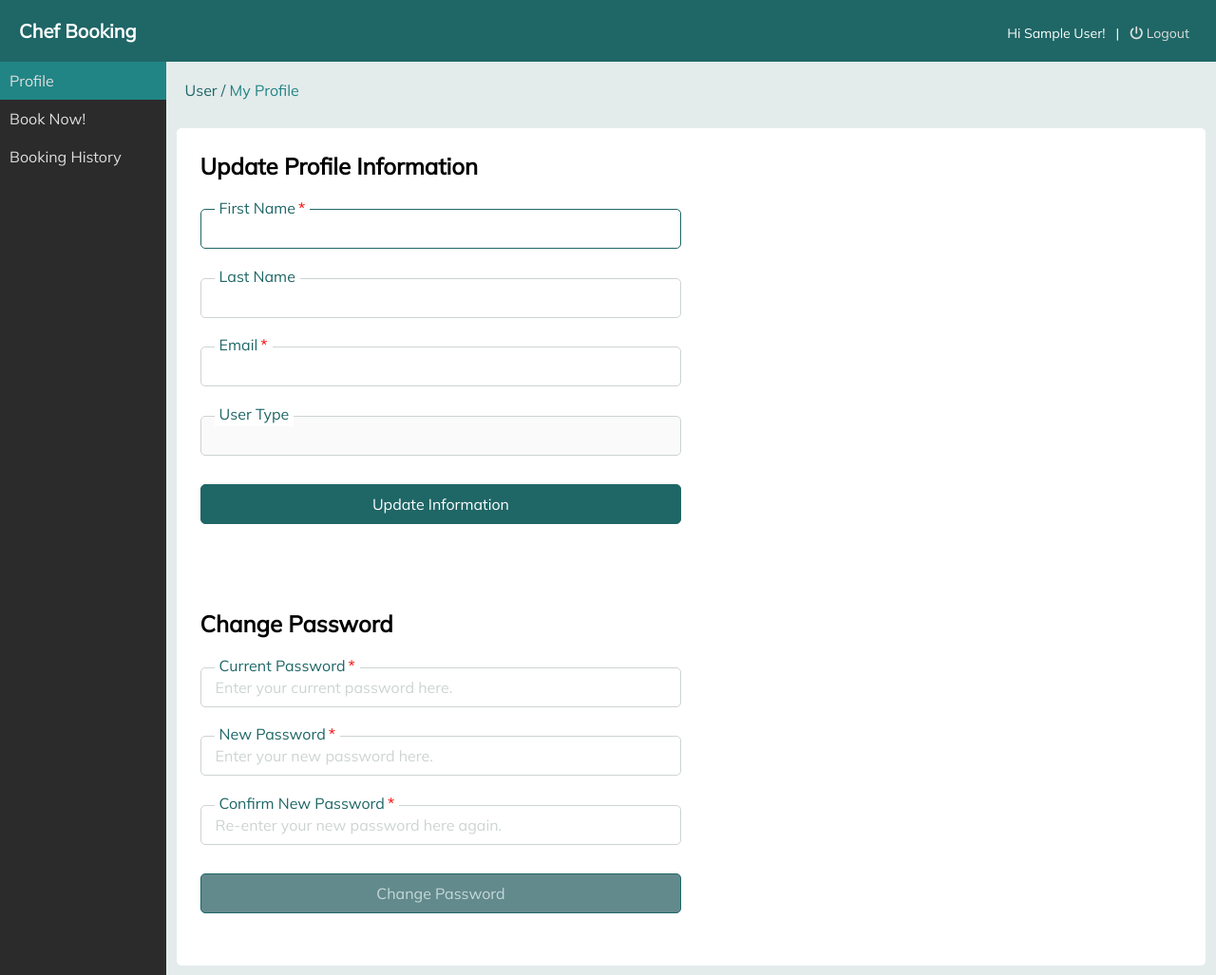
After one commit to ameyGaonkar/bookingSystem, a PHP site: page /customer-profile.php in a window 1280 px wide. The commit adds this page. Shown: the whole page at 95% size. Run offline with PHP 8.4, Linux system fonts and the light colour scheme; the visitor is signed in with stand-in values (Sample User, id 1); data that the repository does not hold is empty.

Commit message:
Profile Update

```diff
--- a/booking-history.php
+++ b/booking-history.php
@@ -34,7 +34,7 @@
 
 		<!-- Side - Navbar -->
 		<div class="side-nav">
-			<a href="#">Profile</a>
+			<a href="customer-profile.php">Profile</a>
 			<a href="booking.php">Book Now!</a>
 			<a class="side-nav-active" href="booking-history.php">Booking History</a>
 		</div>
--- a/booking.php
+++ b/booking.php
@@ -27,7 +27,7 @@
 
 		<!-- Side - Navbar -->
 		<div class="side-nav">
-			<a href="#">Profile</a>
+			<a href="customer-profile.php">Profile</a>
 			<a class="side-nav-active" href="booking.php">Book Now!</a>
 			<a href="booking-history.php">Booking History</a>
 		</div>
--- a/chefDashboard.php
+++ b/chefDashboard.php
@@ -34,7 +34,7 @@
 
 		<!-- Side - Navbar -->
 		<div class="side-nav">
-			<a href="booking.html">Profile</a>
+			<a href="profile.php">Profile</a>
 			<a class="side-nav-active" href="chefDashboard.php">Bookings</a>
 		</div>
 
--- a/css/style.css
+++ b/css/style.css
@@ -95,7 +95,7 @@
 	color: #fff;
 }
 
-.input-group input[type="submit"][disabled]{
+.input-group input[type="submit"][disabled], input[type="button"][disabled]{
 	background-color: #628a8c;
 	color: #c7d8d9;
 }
@@ -303,3 +303,11 @@
 	color: #ec8e00;
 	font-weight: bold;
 }
+
+
+/* Profile page styling */
+
+.profile-form{
+	padding: 10px;
+	flex-basis: 50%;
+}
--- /dev/null
+++ b/customer-profile.php
@@ -0,0 +1,96 @@
+<?php
+	session_start();
+	if (!isset($_SESSION['email'])){
+		header('Location: index.html');
+	}
+
+	require("scripts/dbConnect.php");
+
+	$user = $con->prepare('SELECT * FROM user WHERE user_id=?');
+    $user->bindParam(1, $_SESSION['user_id']);
+    $user->execute();
+	$userDetails = $user->fetch(PDO::FETCH_ASSOC);
+?>
+
+<!doctype html>
+<html lang="en">
+<head>
+	<meta charset="utf-8">
+	<meta name="viewport" content="width=device-width, initial-scale=1">
+	<title>Chef Booking</title>
+	<link rel="stylesheet" href="css/style.css">
+	<link rel="stylesheet" href="https://cdnjs.cloudflare.com/ajax/libs/font-awesome/6.4.0/css/all.min.css">
+</head>
+
+<body>
+	<!-- Top - Navbar -->
+	<div class="navbar">
+		<span class="brand">Chef Booking</span>
+		<span class="user-details">Hi <?php echo $_SESSION['firstName']; ?>! &nbsp; | &nbsp; <a href="scripts/logout.php"><i class="fa fa-power-off" aria-hidden="true"></i> Logout</a></span>
+	</div>
+
+	<!-- Container -->
+	<div class="container">
+
+		<!-- Side - Navbar -->
+		<div class="side-nav">
+			<a  class="side-nav-active" href="customer-profile.php">Profile</a>
+			<a href="booking.php">Book Now!</a>
+			<a href="booking-history.php">Booking History</a>
+		</div>
+
+		<!-- Content Section -->
+		<div class="content">
+			<div class="current-location">User / <a href="customer-profile.php">My Profile</a></div>
+
+			<!-- Booking Selectors -->
+			<div class="wrapper">
+                <div class="profile-form">
+                    <form>
+                        <h2>Update Profile Information</h2>
+                        <div class="input-group">
+                            <label for="">First Name<span class="required">*</span></label>
+                            <input type="text" name="firstName" value="<?php echo $userDetails['firstName']; ?>" required autofocus>
+                        </div>
+                        <div class="input-group">
+                            <label for="">Last Name</label>
+                            <input type="text" name="lastName" value="<?php echo $userDetails['lastName']; ?>">
+                        </div>
+                        <div class="input-group">
+                            <label for="">Email<span class="required">*</span></label>
+                            <input type="email" name="email" value="<?php echo $userDetails['email']; ?>" pattern="[a-zA-Z0-9._-]+@[a-zA-Z0-9]+\.[a-zA-Z0-9]{2,4}" title="Enter email in format axxxxx@xxx.xx" required>
+                        </div>
+                        <div class="input-group">
+                            <label for="">User Type</label>
+                            <input type="text" name="userType" value="<?php echo $userDetails['user_type']; ?>" disabled>
+                        </div>
+                        <div class="input-group">
+                            <input type="button" value="Update Information" onclick="updateUserInformation(<?php echo $_SESSION['user_id']; ?>)">
+                        </div>
+                    </form>
+                    <br><br><br>
+                    <form>
+                        <h2>Change Password</h2>
+                        <div class="input-group">
+                            <label for="">Current Password<span class="required">*</span></label>
+                            <input id="current-password" type="password" name="current-password" placeholder="Enter your current password here." pattern=".{8,}" title="Length should be minimum 8 characters" required>
+                        </div>
+                        <div class="input-group">
+                            <label for="">New Password<span class="required">*</span></label>
+                            <input id="password" type="password" name="password" placeholder="Enter your new password here." pattern=".{8,}" title="Length should be minimum 8 characters" onkeyup="comparePassword()" required>
+                        </div>
+                        <div class="input-group">
+                            <label for="">Confirm New Password<span class="required">*</span></label>
+                            <input id="confirm-password" type="password" placeholder="Re-enter your new password here again." pattern=".{8,}" title="Length should be minimum 8 characters" onkeyup="comparePassword()" required>
+                        </div>
+                        <div class="input-group">
+                            <input type="button" value="Change Password" id="sign-up-button" onclick="changeUserPassword(<?php echo $_SESSION['user_id']; ?>)" disabled>
+                        </div>
+                    </form>
+                </div>
+			</div>
+		</div>
+	</div>
+	<script src="js/script.js"></script>
+</body>
+</html>
--- a/js/script.js
+++ b/js/script.js
@@ -1,13 +1,14 @@
 
 // Checking whether the entered password and confirm password matches and enable the submit button on success.
 function comparePassword(){
-	if (document.getElementById('confirm-password').value === document.getElementById('password').value)
+	if (document.getElementById('confirm-password').value && document.getElementById('password').value && (document.getElementById('confirm-password').value === document.getElementById('password').value))
 	{
 		document.getElementById("sign-up-button").disabled = false;
 	} else {
 		document.getElementById("sign-up-button").disabled = true;
 	}
 }
+
 
 
 // Code to display list of available chefs depending on date & time slot selection
@@ -105,3 +106,56 @@ function changeBookingStatus(bookingId,status){
 	}
 	xmlHttp.send(data);
 }
+
+
+
+// AJAX code to update profile information of user
+function updateUserInformation(user_id){
+	let fname = document.getElementsByName("firstName")[0].value;
+	let lname = document.getElementsByName("lastName")[0].value;
+	let email = document.getElementsByName("email")[0].value;
+
+	var formData = new FormData();
+	formData.append('user_id', user_id);
+	formData.append('firstName', fname);
+	formData.append('lastName', lname);
+	formData.append('email', email);
+
+	var xmlHttp = new XMLHttpRequest();
+	xmlHttp.open("POST", "scripts/updateProfileInformation.php");
+	xmlHttp.onreadystatechange = function()
+	{
+		if(xmlHttp.readyState == 4 && xmlHttp.status == 200)
+		{
+			alert(xmlHttp.response);
+		}
+	}
+	xmlHttp.send(formData);
+}
+
+
+
+// AJAX code to password of the user
+function changeUserPassword(user_id){
+	var oldPass = document.getElementsByName("current-password")[0];
+	var newPass = document.getElementsByName("password")[0];
+
+	var formData = new FormData();
+	formData.append('user_id', user_id);
+	formData.append('current-password', oldPass.value);
+	formData.append('password', newPass.value);
+
+	var xmlHttp = new XMLHttpRequest();
+	xmlHttp.open("POST", "scripts/changeUserPassword.php");
+	xmlHttp.onreadystatechange = function()
+	{
+		if(xmlHttp.readyState == 4 && xmlHttp.status == 200)
+		{
+			alert(xmlHttp.response);
+			oldPass.value = "";
+			newPass.value = "";
+			document.getElementById("confirm-password").value = "";
+		}
+	}
+	xmlHttp.send(formData);
+}
```
Also changed, not shown: profile.php (added, +95 -0 lines), scripts/changeUserPassword.php (added, +21 -0 lines), scripts/updateProfileInformation.php (added, +21 -0 lines).
